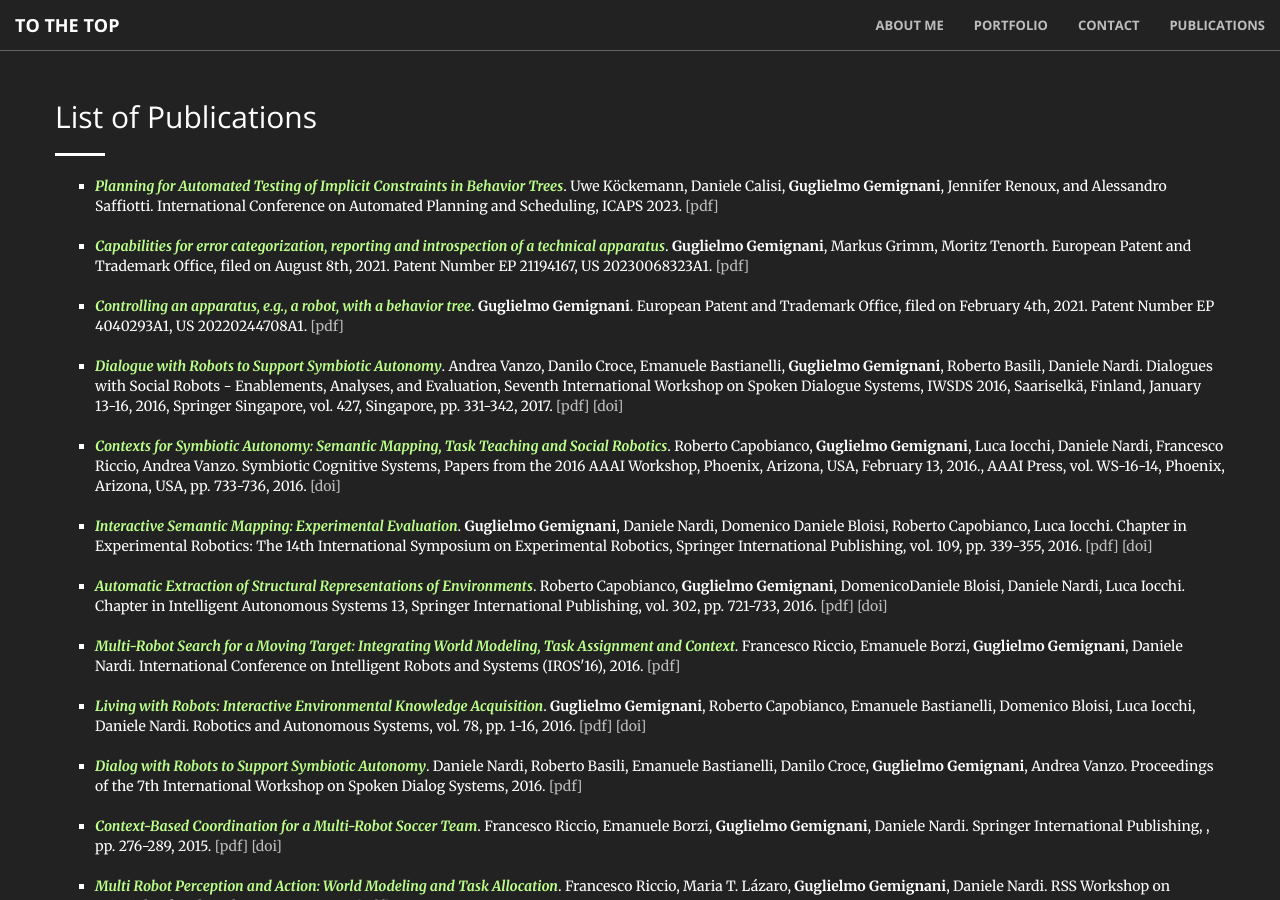
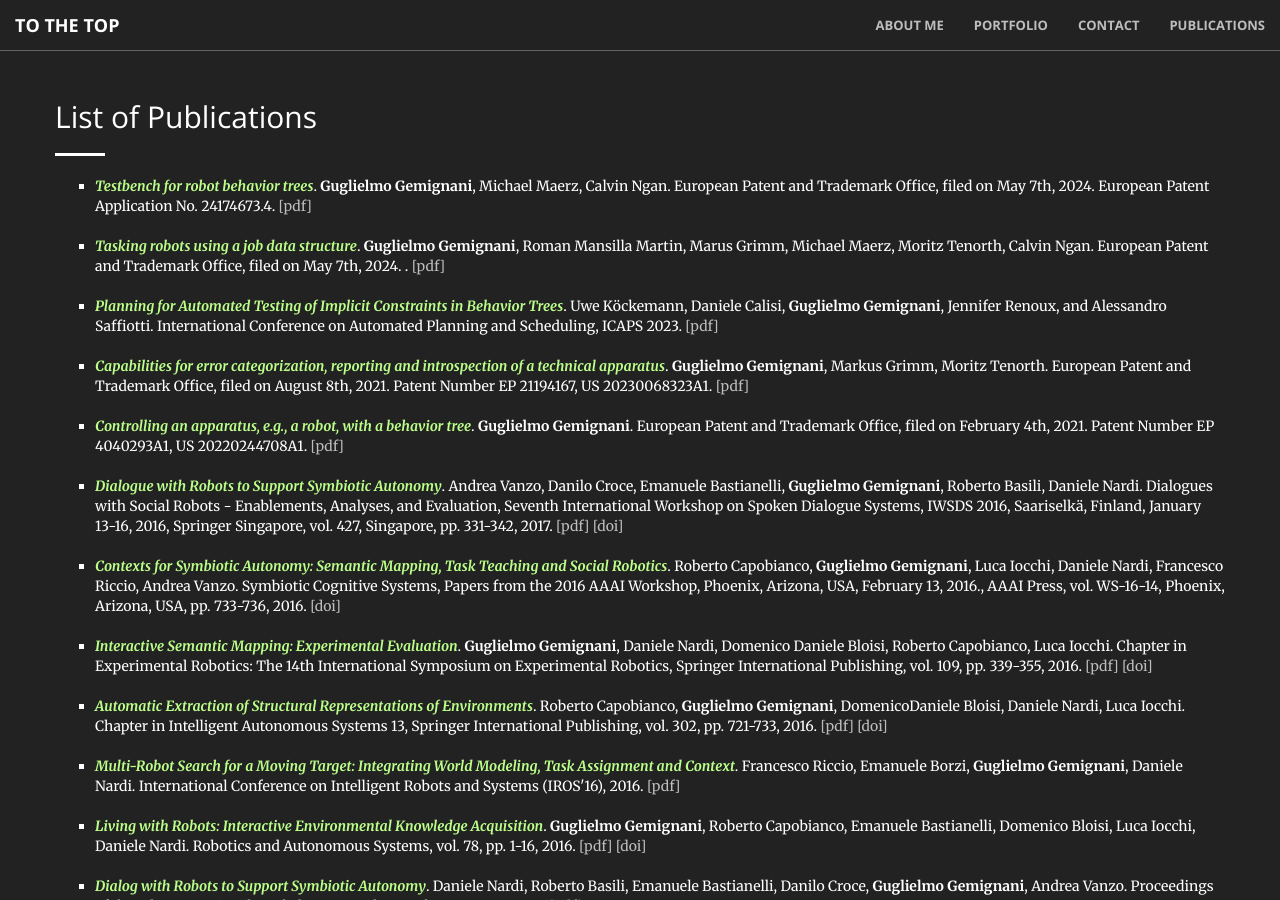
Before and after one commit to g-gemignani/g-gemignani.github.io, a Jekyll site: the page built from publications.html, in a window 1280 px wide and 900 px high. Built offline with Jekyll 4.4.1, drawn with Linux system fonts in a browser that asks for light colours.

Commit message:
Add Magazino patents 2024

```diff
--- a/_includes/publications.html
+++ b/_includes/publications.html
@@ -6,6 +6,10 @@
                 <hr class="light" align="left">
                 <p class="text-white">
                  <ul style="list-style-type:square;">
+                  <li><i><b class=text-title>Testbench for robot behavior trees</b></i>. <b>Guglielmo Gemignani</b>, Michael Maerz, Calvin Ngan. European Patent and Trademark Office, filed on May 7th, 2024. European Patent Application No. 24174673.4. <a class="text-faded" href="files/papers/W0108EP-MGZ.pdf" target="_blank">[pdf]</a></li><br>
+
+                  <li><i><b class=text-title>Tasking robots using a job data structure</b></i>. <b>Guglielmo Gemignani</b>, Roman Mansilla Martin, Marus Grimm, Michael Maerz, Moritz Tenorth, Calvin Ngan. European Patent and Trademark Office, filed on May 7th, 2024. . <a class="text-faded" href="files/papers/W0107EP-MGZ.pdf" target="_blank">[pdf]</a></li><br>
+
                   <li><i><b class=text-title>Planning for Automated Testing of Implicit Constraints in Behavior Trees</b></i>. Uwe Köckemann, Daniele Calisi, <b>Guglielmo Gemignani</b>, Jennifer Renoux, and Alessandro Saffiotti. International Conference on Automated Planning and Scheduling, ICAPS 2023. <a class="text-faded" href="files/papers/Koeckemann-etal-2023-ICAPS.pdf" target="_blank">[pdf]</a></li><br>
 
                   <li><i><b class=text-title>Capabilities for error categorization, reporting and introspection of a technical apparatus</b></i>. <b>Guglielmo Gemignani</b>, Markus Grimm, Moritz Tenorth. European Patent and Trademark Office, filed on August 8th, 2021. Patent Number EP 21194167, US 20230068323A1. <a class="text-faded" href="files/papers/U0036US-MGZUS20230068323A1.pdf" target="_blank">[pdf]</a></li><br>
```
Also changed, not shown: 2 other files.
